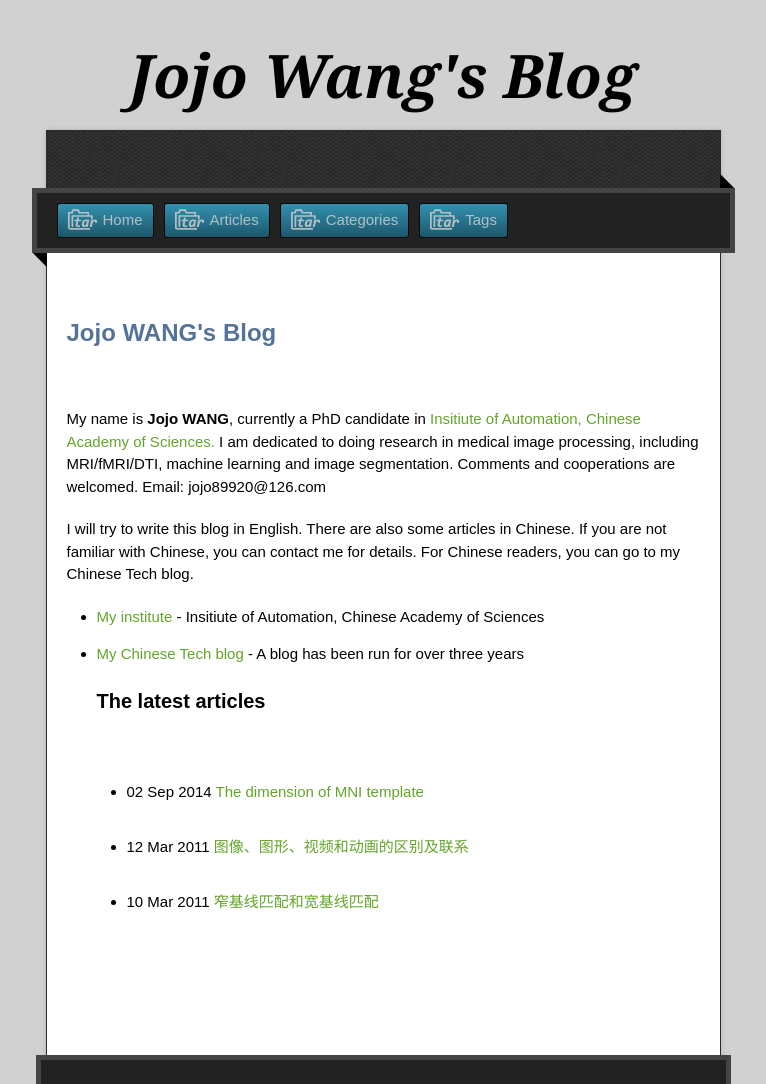
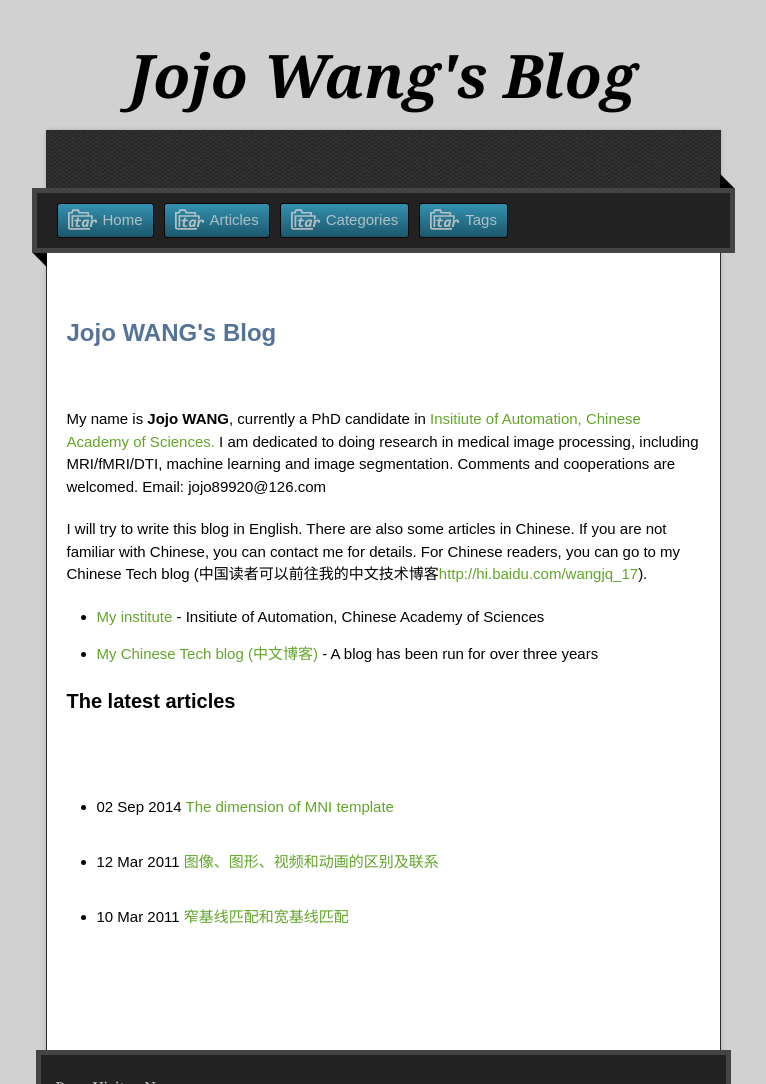
Before and after one commit to jojowang17/jekyll_demo, a Jekyll site: the page built from index.html, in a window 1280 px wide. Shown: the top 1084 px of the page, without its empty margins (257-1023 px from the left). Built offline with Jekyll 4.4.1, drawn with Linux system fonts in a browser that asks for light colours; nearby versions of some CDN libraries; grey boxes are pictures that could not be loaded.

Commit message:
Update index.html

```diff
--- a/index.html
+++ b/index.html
@@ -5,12 +5,13 @@ title: Jojo WANG's Blog
 
 　　<h2>{{ page.title }}</h2>
 
-
+<div>
 <p>My name is <b>Jojo WANG</b>, currently a PhD candidate in <a href="http://english.ia.cas.cn/">Insitiute of Automation, Chinese Academy of Sciences.</a> I am dedicated to doing research in medical image processing, including MRI/fMRI/DTI, machine learning and image segmentation. Comments and cooperations are welcomed. Email: jojo89920@126.com</p>
-<p>I will try to write this blog in English. There are also some articles in Chinese. If you are not familiar with Chinese, you can contact me for details. For Chinese readers, you can go to my Chinese Tech blog.</p>
+<p>I will try to write this blog in English. There are also some articles in Chinese. If you are not familiar with Chinese, you can contact me for details. For Chinese readers, you can go to my Chinese Tech blog (中国读者可以前往我的中文技术博客<a href="http://hi.baidu.com/wangjq_17">http://hi.baidu.com/wangjq_17</a>).</p>
 <ul>
 <li><p><a href="http://english.ia.cas.cn/">My institute</a> - Insitiute of Automation, Chinese Academy of Sciences</p></li>
-<li><p><a href="http://hi.baidu.com/wangjq_17">My Chinese Tech blog</a> - A blog has been run for over three years</p></li>
+<li><p><a href="http://hi.baidu.com/wangjq_17">My Chinese Tech blog (中文博客)</a> - A blog has been run for over three years</p></li>
+</div>
 
 <div></div>
 <div></div>
```
